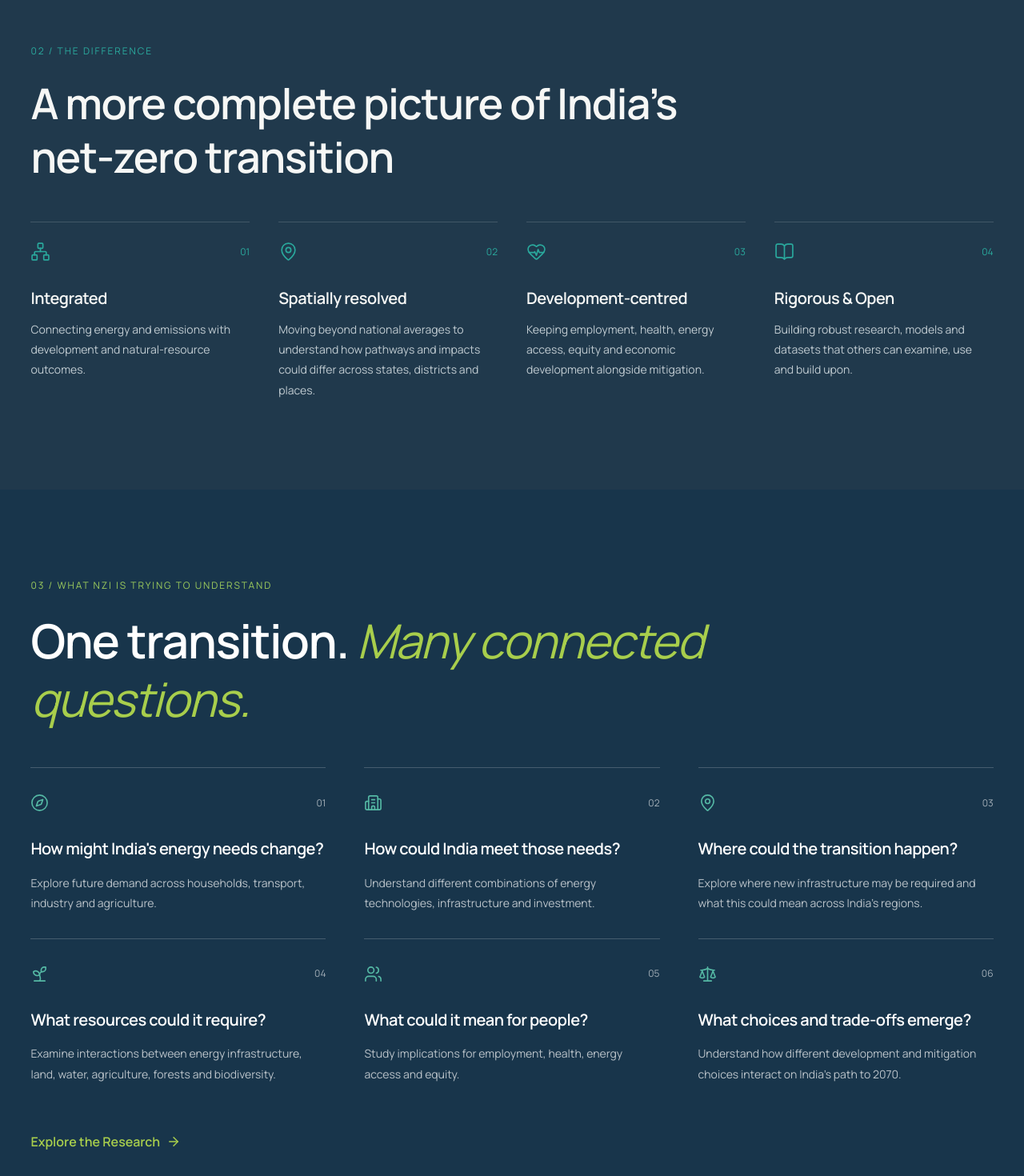
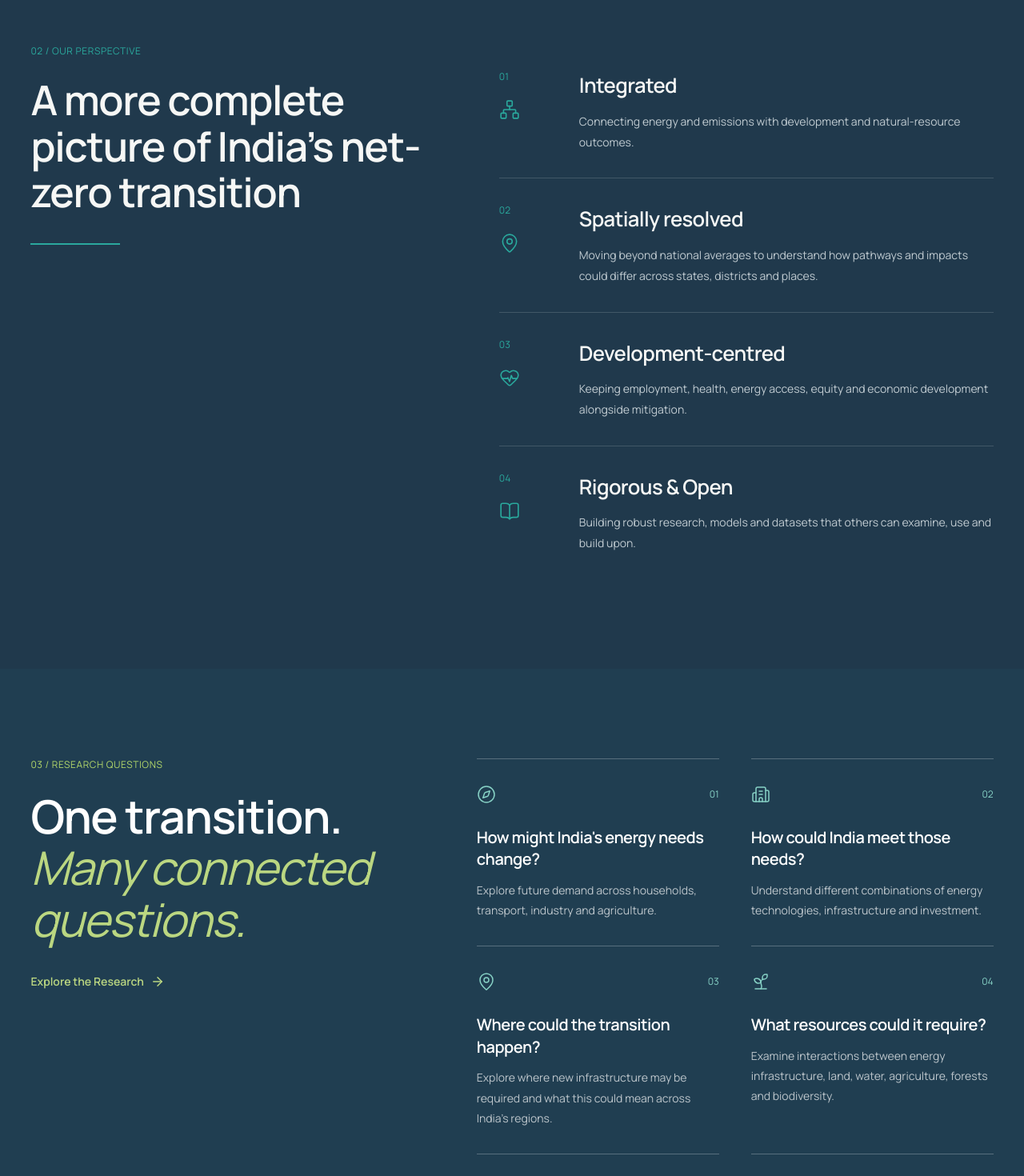
Before and after one commit to invadecodeindia3/NZII-WEB, a React (Vite) app: page / in a window 1280 px wide. Shown: the part 1640-3110 px from the top of the page at 80% size. Built offline with nearby package versions, Linux system fonts and the light colour scheme.

Commit message:
design: varied editorial layouts for evidence pillars and connected questions

```diff
--- a/src/pages/HomePage.jsx
+++ b/src/pages/HomePage.jsx
@@ -92,34 +92,38 @@ export const HomePage = () => {
       </div>
     </section>
 
-    {/* 3. THE DIFFERENCE */}
-    <section className={'px-[3vw] py-24 sm:py-28 ' + soft}>
-      <div className="mx-auto max-w-none">
-        <p className="text-xs font-mono uppercase tracking-[0.16em] text-teal">02 / The difference</p>
-        <h2 className="mt-6 max-w-4xl text-[clamp(2.4rem,4.15vw,4.6rem)] font-semibold leading-tight tracking-[-0.05em]">A more complete picture of India’s net-zero transition</h2>
-        <div className="mt-12 grid gap-x-9 gap-y-10 md:grid-cols-2 xl:grid-cols-4">
-          {differences.map(([title, description, Icon],i) => <div key={title} className={'border-t pt-6 ' + edge}>
-            <div className="flex items-center justify-between text-teal"><Icon size={25} strokeWidth={1.6}/><span className="font-mono text-xs">0{i+1}</span></div>
-            <h3 className="mt-8 text-xl font-semibold">{title}</h3>
-            <p className={'mt-3 text-sm leading-[1.8] ' + muted}>{description}</p>
+    {/* 3 / Difference: magazine-like asymmetric feature with no repeated cards */}
+    <section className={`px-[3vw] py-20 sm:py-28 ${soft}`}>
+      <div className="grid gap-12 lg:grid-cols-[.9fr_1.1fr] lg:gap-20">
+        <div className="lg:sticky lg:top-10 lg:self-start">
+          <p className="text-xs font-mono uppercase tracking-wider text-teal">02 / Our perspective</p>
+          <h2 className="mt-6 max-w-2xl text-[clamp(2.4rem,4vw,4.8rem)] font-semibold leading-[1.12] tracking-[-.05em]">A more complete picture of India’s net-zero transition</h2>
+          <div className="mt-9 h-[2px] w-28 bg-[#2aa99d]"/>
+        </div>
+        <div className={`divide-y ${light?'divide-[#cbdbd3]':'divide-white/15'}`}>
+          {differences.map(([title,description,Icon],i)=><div key={title} className="grid grid-cols-[38px_1fr] gap-4 py-8 sm:grid-cols-[68px_1fr] sm:gap-8">
+            <div className="flex flex-col items-start gap-5 text-teal"><span className="font-mono text-xs">0{i+1}</span><Icon size={26} strokeWidth={1.5}/></div>
+            <div><h3 className="text-[clamp(1.45rem,2vw,2rem)] font-semibold">{title}</h3><p className={`mt-3 max-w-xl text-sm leading-[1.85] ${muted}`}>{description}</p></div>
           </div>)}
         </div>
       </div>
     </section>
 
-    {/* 4. WHAT NZI IS TRYING TO UNDERSTAND */}
-    <section className="bg-[#18354b] px-[3vw] py-24 text-white sm:py-28">
-      <div className="mx-auto max-w-none">
-        <p className="text-xs font-mono uppercase tracking-[0.16em] text-[#9dcc5d]">03 / What NZI is trying to understand</p>
-        <h2 className="mt-6 max-w-5xl text-[clamp(2.5rem,4.6vw,5rem)] font-semibold leading-tight tracking-[-0.05em]">One transition. <em className="font-normal text-[#a8ce4c]">Many connected questions.</em></h2>
-        <div className="mt-12 grid gap-x-12 md:grid-cols-2 xl:grid-cols-3">
-          {questions.map(([title,description,Icon],i) => <div key={title} className="border-t border-white/20 py-8">
-            <div className="flex items-center justify-between text-[#55b9a5]"><Icon size={23} strokeWidth={1.7}/><span className="font-mono text-xs text-white/60">0{i+1}</span></div>
-            <h3 className="mt-8 text-xl font-semibold leading-snug">{title}</h3>
-            <p className="mt-4 text-sm leading-[1.8] text-white/70">{description}</p>
+    {/* 4 / Connected questions in alternating typography, not a dashboard */}
+    <section className={`px-[3vw] py-20 sm:py-28 ${light?'bg-[#e3eee8] text-[#153b4d]':'bg-[#203e51] text-white'}`}>
+      <div className="grid gap-10 lg:grid-cols-[.85fr_1.15fr] lg:gap-20">
+        <div className="lg:sticky lg:top-10 lg:self-start">
+          <p className={`text-xs font-mono uppercase tracking-wider ${light?'text-[#168980]':'text-[#b3d86a]'}`}>03 / Research questions</p>
+          <h2 className="mt-6 max-w-xl text-[clamp(2.6rem,4.5vw,5.2rem)] font-semibold leading-[1.12] tracking-[-.05em]">One transition. <em className={`font-normal ${light?'text-[#168980]':'text-[#bbd781]'}`}>Many connected questions.</em></h2>
+          <Link to="/research" className={`mt-9 inline-flex items-center gap-2 text-sm font-semibold ${light?'text-[#168980]':'text-[#bbd781]'}`}>Explore the Research <ArrowRight size={18}/></Link>
+        </div>
+        <div className="grid gap-x-10 sm:grid-cols-2">
+          {questions.map(([title,description,Icon],i)=><div key={title} className={`border-t py-8 ${light?'border-[#a5beb2]':'border-white/25'}`}>
+            <div className={`flex items-center justify-between ${light?'text-[#168980]':'text-[#87d2c6]'}`}><Icon size={24} strokeWidth={1.5}/><span className="font-mono text-xs">0{i+1}</span></div>
+            <h3 className="mt-7 text-xl font-semibold leading-snug">{title}</h3>
+            <p className={`mt-3 text-sm leading-[1.8] ${light?'text-[#486b77]':'text-white/70'}`}>{description}</p>
           </div>)}
         </div>
-        <div className="mt-7"><Link to="/research" className="inline-flex items-center gap-2 font-semibold text-[#a8ce4c]">Explore the Research <ArrowRight size={18}/></Link></div>
       </div>
     </section>
 
```
